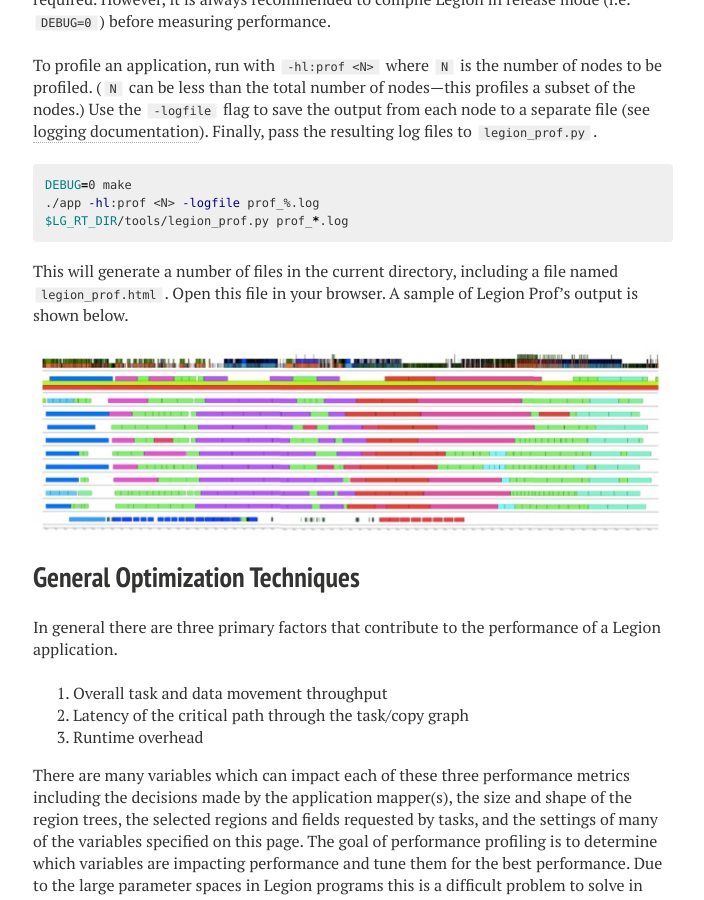
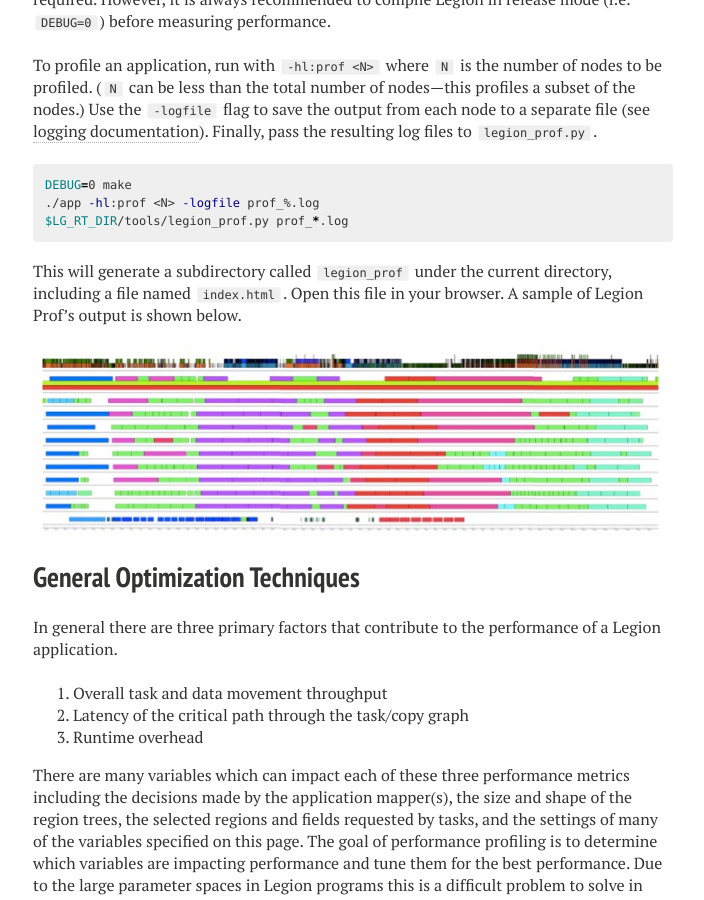
Before and after one commit to apryakhin/legion.stanford.edu, a Jekyll site: the page built from profiling.md, in a window 1280 px wide and 900 px high, scrolled down 914 px. Shown: the whole window, without its empty margins (287-991 px from the left). Built offline with Jekyll 4.4.1, drawn with Linux system fonts in a browser that asks for light colours; nearby versions of some CDN libraries.

Commit message:
Update Legion Prof instructions.

```diff
--- a/profiling.md
+++ b/profiling.md
@@ -58,9 +58,9 @@ DEBUG=0 make
 $LG_RT_DIR/tools/legion_prof.py prof_*.log
 {% endhighlight %}
 
-This will generate a number of files in the current directory,
-including a file named `legion_prof.html`. Open this file in your
-browser. A sample of Legion Prof's output is shown below.
+This will generate a subdirectory called `legion_prof` under the
+current directory, including a file named `index.html`. Open this file
+in your browser. A sample of Legion Prof's output is shown below.
 
 ![](/images/legion_prof.jpg)
 
```
